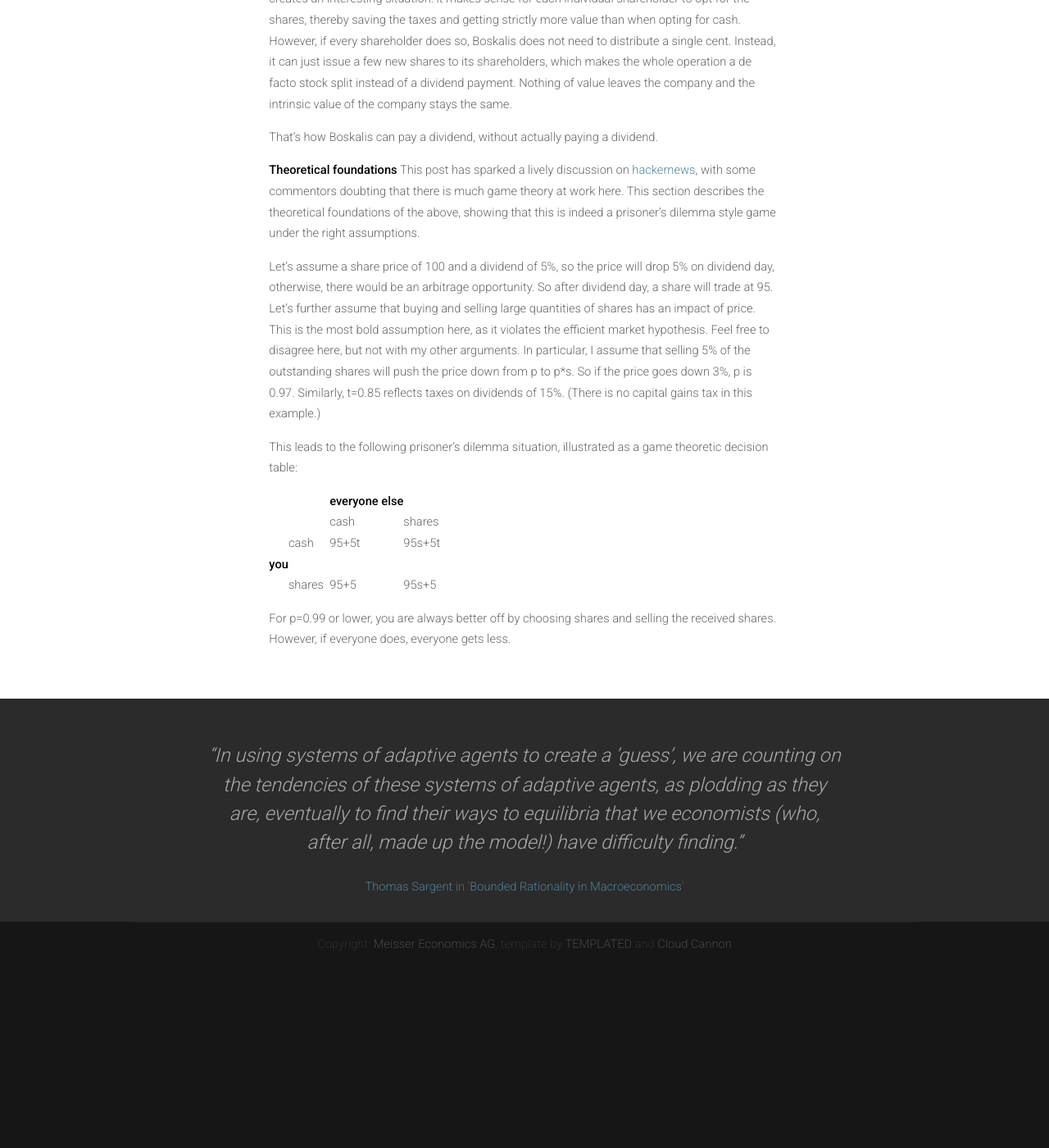
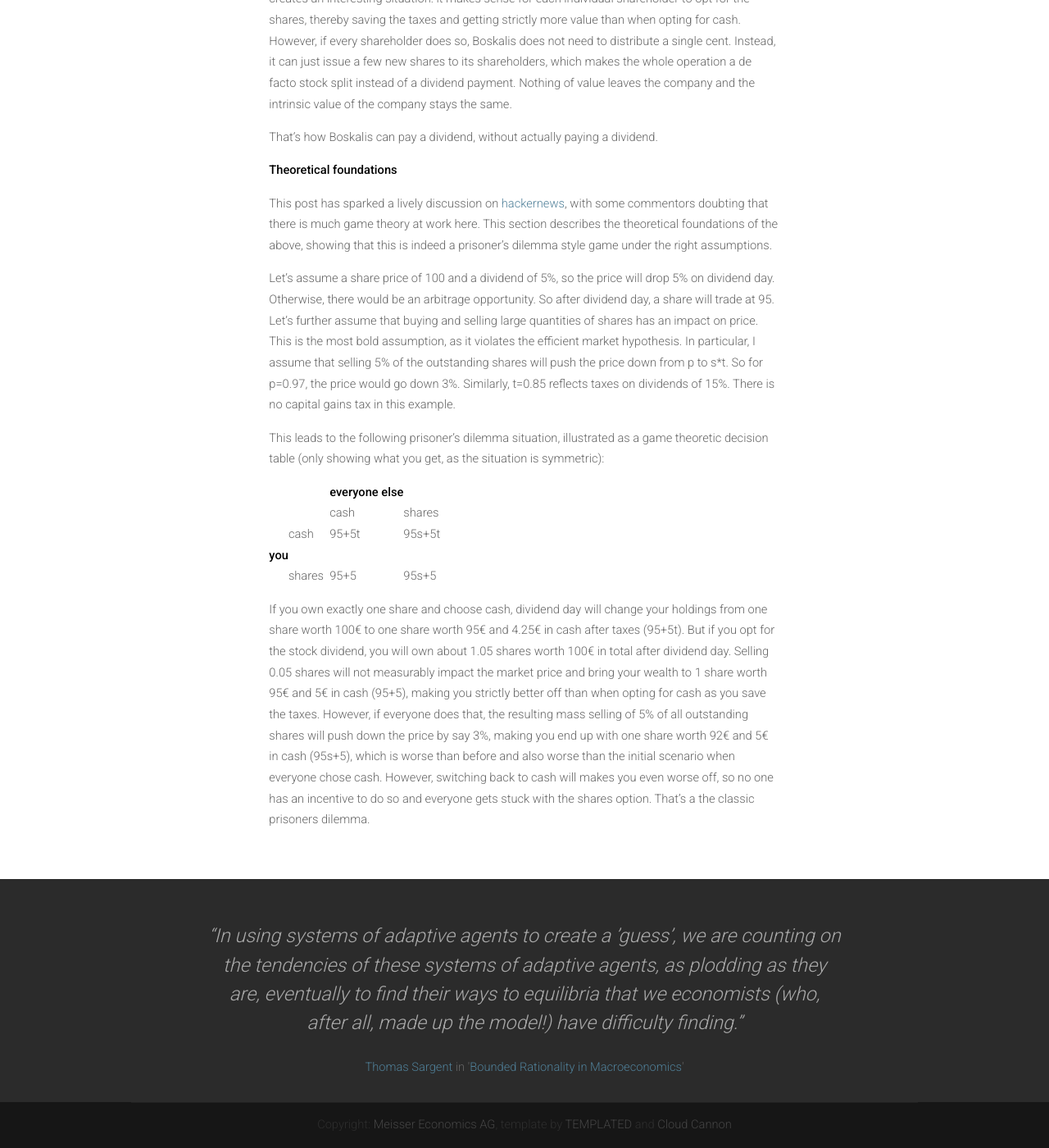
Before and after one commit to meisserecon/www, a Jekyll site: the page built from _posts/2016-06-01-Boskalis.md, in a window 1280 px wide and 1400 px high, scrolled down 820 px. Shown: the whole window at 82% size. Built offline with Jekyll 4.4.1, drawn with Linux system fonts in a browser that asks for light colours; nearby versions of some CDN libraries; before the commit the page ends 2000 px from its top, so only the background shows below that.

Commit message:
Update 2016-06-01-Boskalis.md

```diff
--- a/_posts/2016-06-01-Boskalis.md
+++ b/_posts/2016-06-01-Boskalis.md
@@ -15,11 +15,12 @@ a de facto stock split instead of a dividend payment. Nothing of value leaves th
 That's how Boskalis can pay a dividend, without actually paying a dividend.
 
 **Theoretical foundations**
+
 This post has sparked a lively discussion on <a href="https://news.ycombinator.com/item?id=11821150">hackernews</a>, with some commentors doubting that there is much game theory at work here. This section describes the theoretical foundations of the above, showing that this is indeed a prisoner's dilemma style game under the right assumptions.
 
-Let's assume a share price of 100 and a dividend of 5%, so the price will drop 5% on dividend day, otherwise, there would be an arbitrage opportunity. So after dividend day, a share will trade at 95. Let's further assume that buying and selling large quantities of shares has an impact of price. This is the most bold assumption here, as it violates the efficient market hypothesis. Feel free to disagree here, but not with my other arguments. In particular, I assume that selling 5% of the outstanding shares will push the price down from p to p*s. So if the price goes down 3%, p is 0.97. Similarly, t=0.85 reflects taxes on dividends of 15%. (There is no capital gains tax in this example.)
+Let's assume a share price of 100 and a dividend of 5%, so the price will drop 5% on dividend day. Otherwise, there would be an arbitrage opportunity. So after dividend day, a share will trade at 95. Let's further assume that buying and selling large quantities of shares has an impact on price. This is the most bold assumption, as it violates the efficient market hypothesis. In particular, I assume that selling 5% of the outstanding shares will push the price down from p to s*t. So for p=0.97, the price would go down 3%. Similarly, t=0.85 reflects taxes on dividends of 15%. There is no capital gains tax in this example.
 
-This leads to the following prisoner's dilemma situation, illustrated as a game theoretic decision table:
+This leads to the following prisoner's dilemma situation, illustrated as a game theoretic decision table (only showing what you get, as the situation is symmetric):
 
 |     |        | **everyone else**  |   |
 |-----|--------|----------|--------|---|
@@ -28,4 +29,4 @@ This leads to the following prisoner's dilemma situation, illustrated as a game
 | **you**  |        |      |  |   |
 |  | shares&nbsp;&nbsp; | 95+5     | 95s+5  |   |
 
-For p=0.99 or lower, you are always better off by choosing shares and selling the received shares. However, if everyone does, everyone gets less.
+If you own exactly one share and choose cash, dividend day will change your holdings from one share worth 100€ to one share worth 95€ and 4.25€ in cash after taxes (95+5t). But if you opt for the stock dividend, you will own about 1.05 shares worth 100€ in total after dividend day. Selling 0.05 shares will not measurably impact the market price and bring your wealth to 1 share worth 95€ and 5€ in cash (95+5), making you strictly better off than when opting for cash as you save the taxes. However, if everyone does that, the resulting mass selling of 5% of all outstanding shares will push down the price by say 3%, making you end up with one share worth 92€ and 5€ in cash (95s+5), which is worse than before and also worse than the initial scenario when everyone chose cash. However, switching back to cash will makes you even worse off, so no one has an incentive to do so and everyone gets stuck with the shares option. That's a the classic prisoners dilemma.
```
